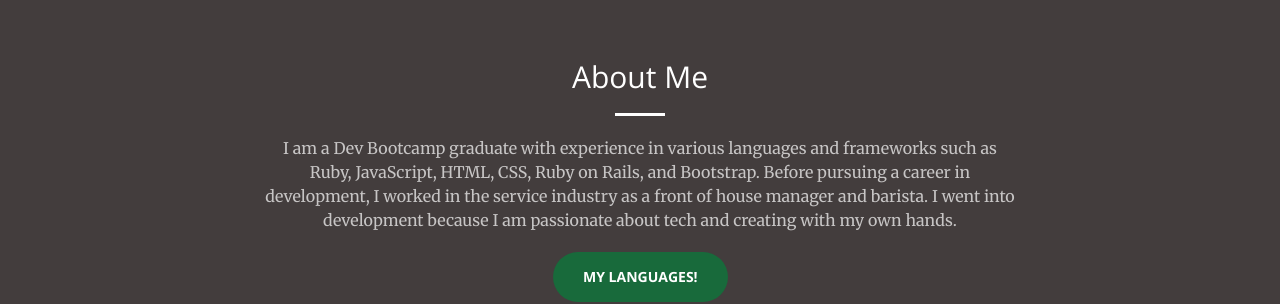
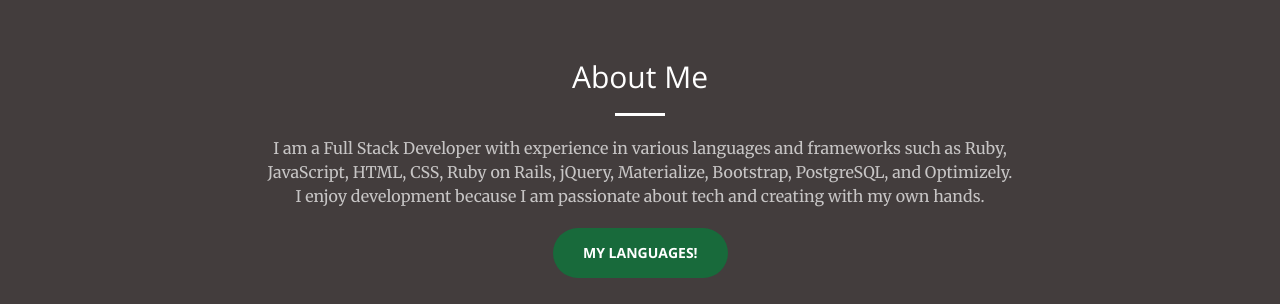
Before and after one commit to ICalvinG/icalving.github.io, a website: page index.html in a window 1280 px wide. Shown: the part 840-1144 px from the top of the page. Drawn offline with nearby package versions, Linux system fonts and the light colour scheme.

Commit message:
Edit About me

```diff
--- a/index.html
+++ b/index.html
@@ -84,7 +84,7 @@
                 <div class="col-lg-8 col-lg-offset-2 text-center">
                     <h2 class="section-heading">About Me</h2>
                     <hr class="light">
-                    <p class="text-faded">I am a Dev Bootcamp graduate with experience in various languages and frameworks such as Ruby, JavaScript, HTML, CSS, Ruby on Rails, and Bootstrap. Before pursuing a career in development, I worked in the service industry as a front of house manager and barista. I went into development because I am passionate about tech and creating with my own hands.</p>
+                    <p class="text-faded">I am a Full Stack Developer with experience in various languages and frameworks such as Ruby, JavaScript, HTML, CSS, Ruby on Rails, jQuery, Materialize, Bootstrap, PostgreSQL, and Optimizely. I enjoy development because I am passionate about tech and creating with my own hands.</p>
                     <a href="#skills" class="page-scroll btn btn-default btn-xl sr-button">My Languages!</a>
                 </div>
             </div>
```
